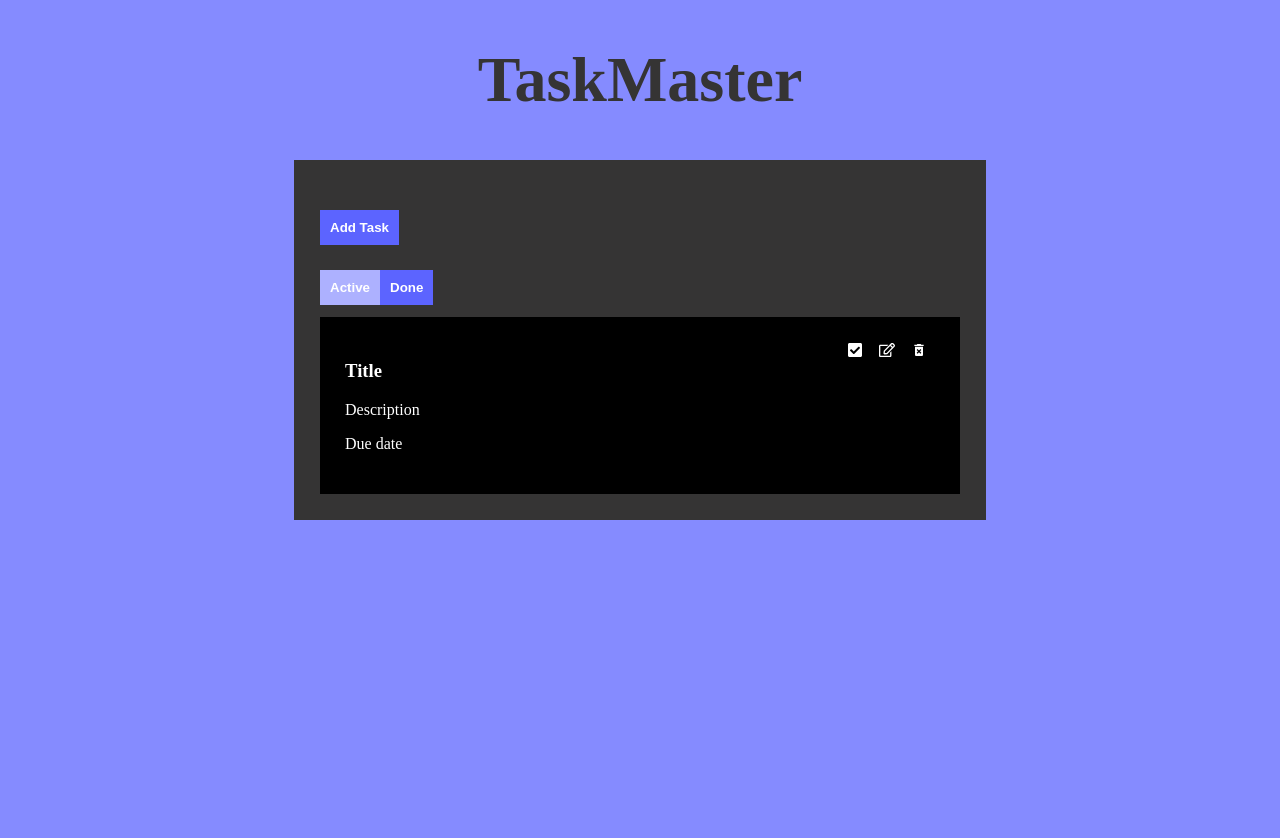
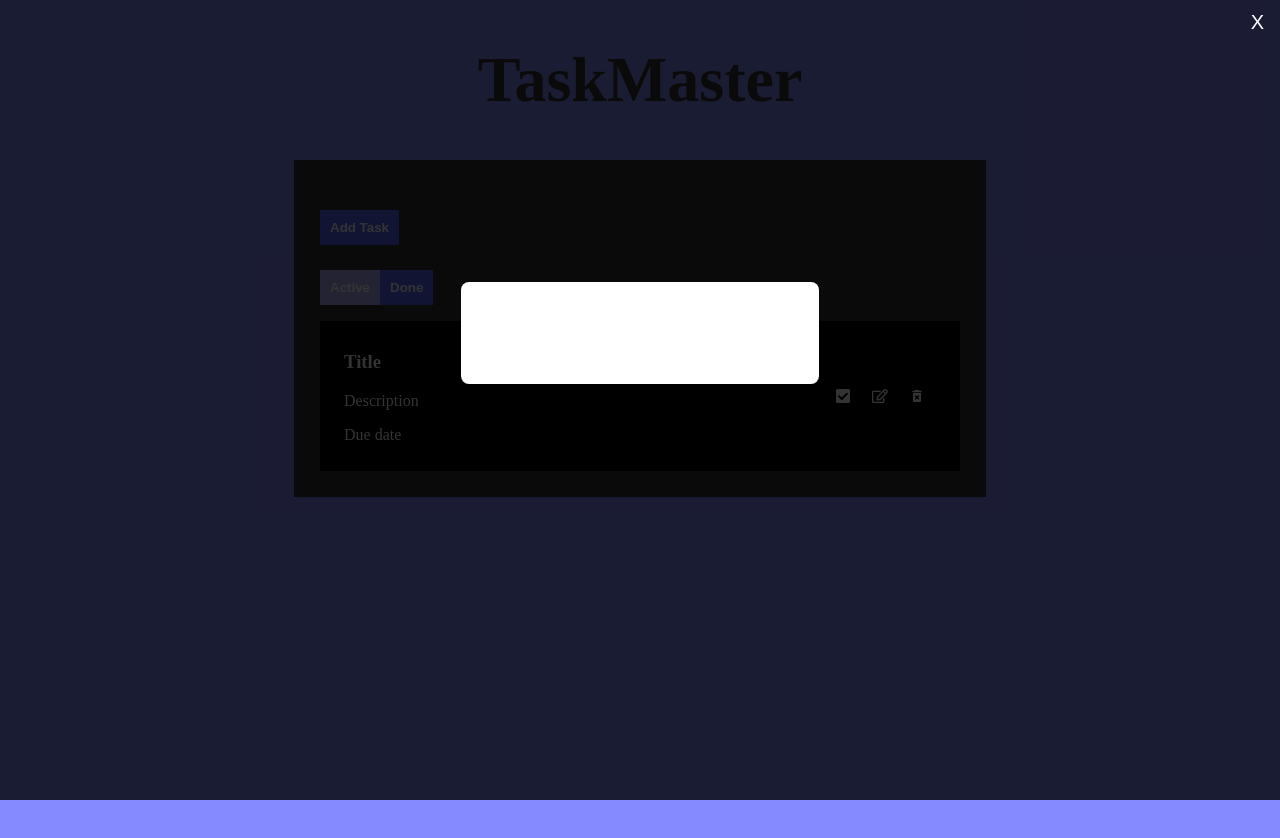
Before and after one commit to daniel22494/taskmaster, a React (Create React App) app: page / in a window 1280 px wide. Both pictures are taken after a click on the button "Add Task". Shown: the top 838 px of the page. Before the commit the page ends 800 px from the top, so only its background shows below. Built offline with nearby package versions, Linux system fonts and the light colour scheme.

Commit message:
added a modal form for user input

```diff
--- a/package.json
+++ b/package.json
@@ -9,6 +9,7 @@
     "react": "^18.2.0",
     "react-dom": "^18.2.0",
     "react-icons": "^4.12.0",
+    "react-modal": "^3.16.1",
     "react-router-dom": "^6.20.1",
     "react-scripts": "5.0.1",
     "sass": "^1.69.5",
--- /dev/null
+++ b/src/components/AddTask/AddTask.jsx
@@ -0,0 +1,32 @@
+import "./AddTask.scss"
+import Modal from "react-modal";
+import { useState } from "react";
+
+
+function AddTask() {
+    const [isAddTaskOpen, setAddTaskOpen] = useState(false);
+
+    const toggleAddModal = () => {
+        setAddTaskOpen(!isAddTaskOpen);
+      };
+
+  return (
+    <div className="addTask">
+      <button className="addTask__button" onClick={toggleAddModal}>Add Task</button>
+    <Modal
+    isOpen={isAddTaskOpen}
+    onRequestClose={toggleAddModal}
+    className="modal">
+         <div className="modal-content">
+          <button className="modal-close-button" onClick={toggleAddModal}>
+            X
+          </button>
+          </div>
+
+    </Modal>
+    </div>
+
+  )
+}
+
+export default AddTask
--- /dev/null
+++ b/src/components/AddTask/AddTask.scss
@@ -0,0 +1,42 @@
+
+@use "../../styles/globals" as *;
+@use "../../styles/typography" as *;
+@use "../../styles/variables" as *;
+
+.addTask{
+    &__button{
+        background-color: $secondary-neon;
+        color: white;
+        border: 0;
+        margin-top: 1.563rem;
+        padding: 0.625rem;
+        font-weight: bold;
+    }
+}
+
+
+.react-modal-overlay {
+    position: fixed;
+    top: 0;
+    left: 0;
+    right: 0;
+    bottom: 0;
+    background-color: rgba(0, 0, 0, 0.5); /* Semi-transparent black background */
+    display: flex;
+    justify-content: center;
+    align-items: center;
+  }
+
+  /* Style for the modal content container */
+  .modal-content {
+    background-color: #fff; /* White background */
+    border-radius: 8px; /* Rounded corners */
+    padding: 20px;
+    box-shadow: 0 2px 4px rgba(0, 0, 0, 0.2); /* Drop shadow */
+    max-width: 16rem;
+    height: fit-content;
+    padding: 3.2rem;
+    width: 100%;
+    display: flex;
+    justify-content: center;
+  }
--- a/src/pages/LandingPage/LandingPage.jsx
+++ b/src/pages/LandingPage/LandingPage.jsx
@@ -3,6 +3,8 @@ import { useState } from "react"
 import { MdDeleteForever } from "react-icons/md";
 import { FaRegEdit } from "react-icons/fa";
 import { FaCheckSquare } from "react-icons/fa";
+import AddTask from "../../components/AddTask/AddTask";
+
 
 function LandingPage() {
     const[isDone, setIsDone] = useState(false);
@@ -13,7 +15,7 @@ function LandingPage() {
         <h1 className="header__content">TaskMaster</h1>
     </div>
     <div className="tasks">
-        <button className="tasks__add">Add Task</button>
+        <AddTask/>
         <div className="tasks__status">
             <button className={`tasks__status-button ${isDone===false && 'active'}`} onClick={()=>setIsDone(true)}>Active</button>
             <button className={`tasks__status-button ${isDone===true && 'active'}`} onClick={()=>setIsDone(false)}>Done</button>
--- a/src/pages/LandingPage/LandingPage.scss
+++ b/src/pages/LandingPage/LandingPage.scss
@@ -1,5 +1,6 @@
 @use "../../styles/typography" as *;
 @use "../../styles/variables" as *;
+@use "../../styles/globals" as *;
 
 body{
     background-color: $secondary-shade;
@@ -34,7 +35,7 @@ body{
         font-weight: bold;
     }
     &__status{
-        margin-bottom: 0.7rem;
+        margin-bottom: 1rem;
         &-button{
             background-color: $secondary-neon;
             color: white;
@@ -51,7 +52,7 @@ body{
             background-color: black;
             display: flex;
             justify-content: space-between;
-            padding: 1.563rem;
+            padding: 0.7rem 1.5rem;
         }
     }
 }
@@ -61,7 +62,8 @@ body{
 }
 
 .actions{
-    width: 6rem;
+    width: 7rem;
     display: flex;
     justify-content: space-around;
+    align-items: center;
 }
--- /dev/null
+++ b/src/styles/_globals.scss
@@ -0,0 +1,40 @@
+html,
+body {
+  height: 100vh;
+  // scroll-behavior: smooth;
+}
+
+.ReactModal__Overlay {
+  background-color: rgba(0, 0, 0, 0.8) !important;
+  padding: 5%;
+}
+
+.ReactModal__Content {
+  display: flex;
+  align-items: center;
+  justify-content: center;
+  height: 80%;
+  background: none;
+}
+.modal {
+  background-color: rgba(0, 0, 0, 0) !important;
+}
+.modal-content-x {
+  max-height: 141.9%;
+  overflow-y: auto;
+  width: 70%;
+  max-width: 70%;
+  margin: auto;
+  margin-bottom: 19rem;
+  border-radius: 10px;
+}
+.modal-close-button {
+  position: absolute;
+  top: 10px;
+  right: 10px;
+  background: none;
+  border: none;
+  color: white;
+  font-size: 20px;
+  cursor: pointer;
+}
```
Also changed, not shown: 1 other file (tests, documents, lock files or other folders).
